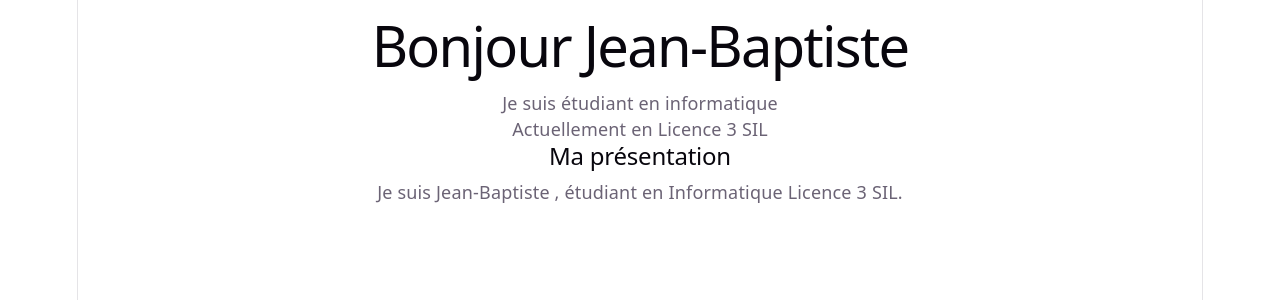
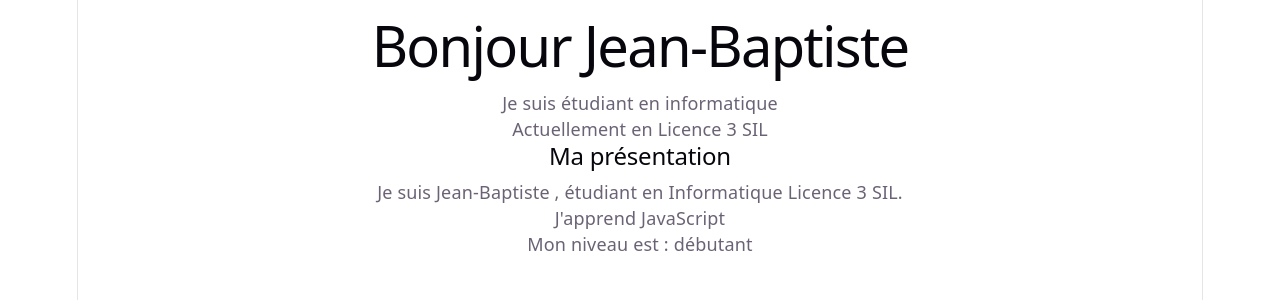
Before and after one commit to jeanbaptisteassogba87-jpg/react-learning, a React (Vite) app: page / in a window 1280 px wide. Shown: the top 300 px of the page. Built offline with nearby package versions, Linux system fonts and the light colour scheme.

Commit message:
Création du composant Skills avec props

```diff
--- a/src/App.jsx
+++ b/src/App.jsx
@@ -1,9 +1,11 @@
-import { useState } from "react";
 import Presentation from "./Presentation";
+import Skills from "./Skills";
 
 function App(){
   const nom = "Jean-Baptiste"
   const formation = "Licence 3 SIL"
+  const langage = "JavaScript"
+  const niveau = "débutant"
   return(
     <div>
        <h1>Bonjour {nom} </h1>
@@ -11,6 +13,7 @@ function App(){
       <p>Actuellement en  {formation}</p>
 
       <Presentation nom={nom} formation={formation}/>
+      <Skills langage={langage} niveau={niveau}/>
     </div>
   );
 }
--- /dev/null
+++ b/src/Skills.jsx
@@ -0,0 +1,10 @@
+function Skills({langage,niveau}){
+    return(
+        <div>
+            <p>J'apprend {langage}</p>
+            <p>Mon niveau est : {niveau}</p>
+        </div>
+    );
+}
+
+export default Skills
```
